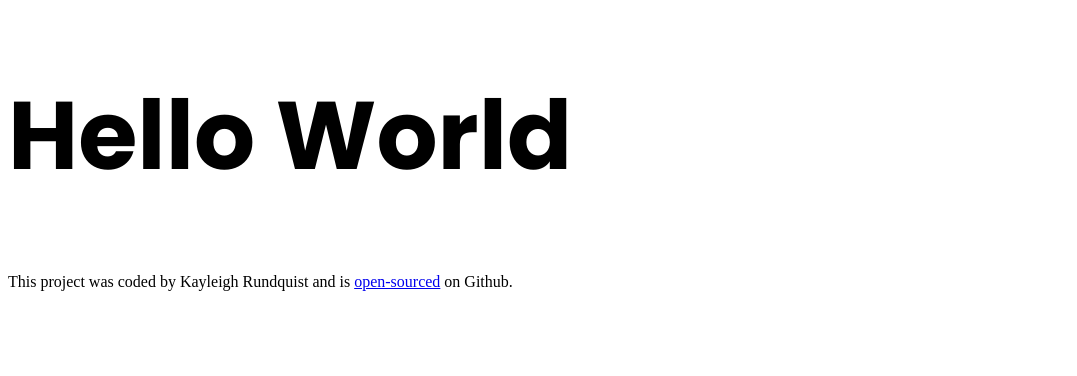
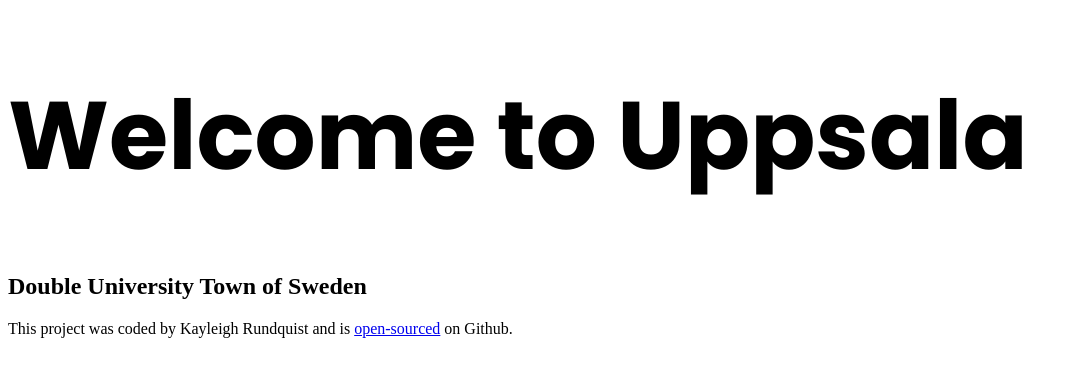
Before and after one commit to Keilikvist/uppsala-travel-project, a plain HTML site: page index.html in a window 1280 px wide. Shown: the whole page, without its empty margins (0-1077 px from the left). Drawn offline with Linux system fonts and the light colour scheme.

Commit message:
Added subtitle to homepage

```diff
--- a/index.html
+++ b/index.html
@@ -11,7 +11,8 @@
     <title>Welcome to Uppsala</title>
   </head>
   <body>
-    <h1>Hello World</h1>
+    <h1>Welcome to Uppsala</h1>
+    <h2>Double University Town of Sweden</h2>
   </body>
   <footer>
     This project was coded by Kayleigh Rundquist and is
```
